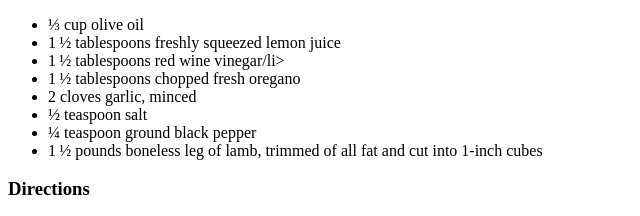
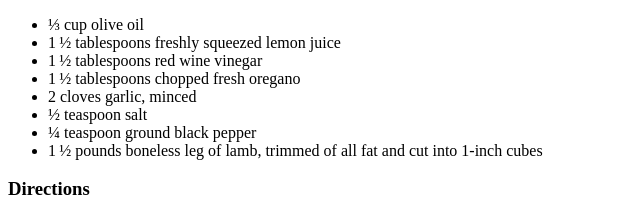
Before and after one commit to wrainf/RecipeWebsite, a plain HTML site: page recipes/lamb.html in a window 1280 px wide. Shown: the part 557-773 px from the top of the page, 0-640 px from the left. Drawn offline with Linux system fonts and the light colour scheme.

Commit message:
fixed typo in closing tag

```diff
--- a/recipes/lamb.html
+++ b/recipes/lamb.html
@@ -22,7 +22,7 @@
     <ul>
         <li>⅓ cup olive oil</li>
         <li>1 ½ tablespoons freshly squeezed lemon juice</li>
-        <li>1 ½ tablespoons red wine vinegar/li>
+        <li>1 ½ tablespoons red wine vinegar</li>
         <li>1 ½ tablespoons chopped fresh oregano</li>
         <li>2 cloves garlic, minced</li>
         <li>½ teaspoon salt</li>
```
